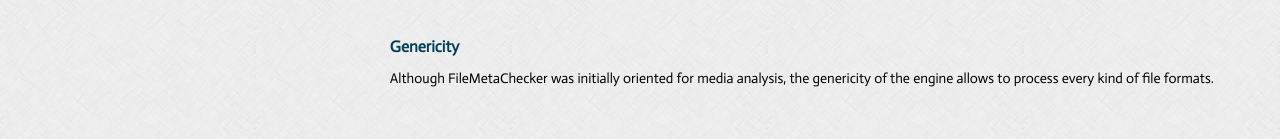
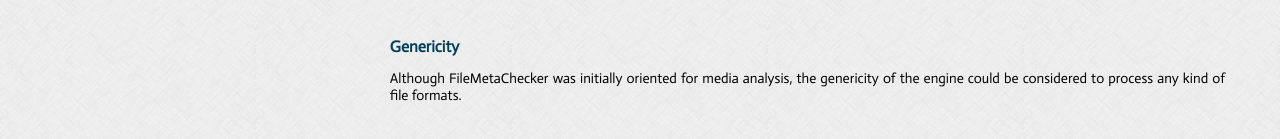
Before and after one commit to mikrosimage/mikrosimage.github.io, a plain HTML site: page fileMetaChecker.html in a window 1280 px wide. Shown: the part 519-658 px from the top of the page. Drawn offline with nearby package versions, Linux system fonts and the light colour scheme; files whose address does not match are found by name.

Commit message:
Update fileMetaChecker.html

```diff
--- a/fileMetaChecker.html
+++ b/fileMetaChecker.html
@@ -100,7 +100,7 @@
                         </li>
                         <li>
                             <span style="color: #024059">Genericity</span>
-                            <p>Although FileMetaChecker was initially oriented for media analysis, the genericity of the engine allows to process every kind of file formats.</p>
+                            <p>Although FileMetaChecker was initially oriented for media analysis, the genericity of the engine could be considered to process any kind of file formats.</p>
                         </li>
                     </ul>
                 </div>
```
